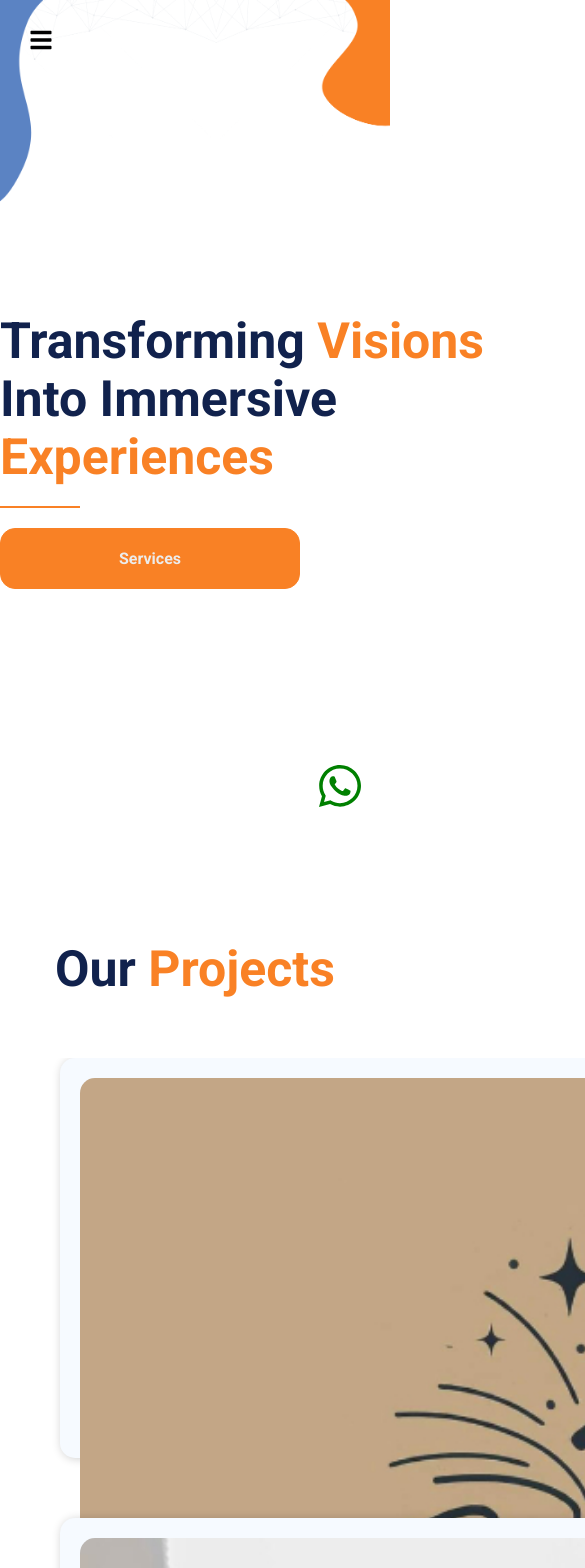
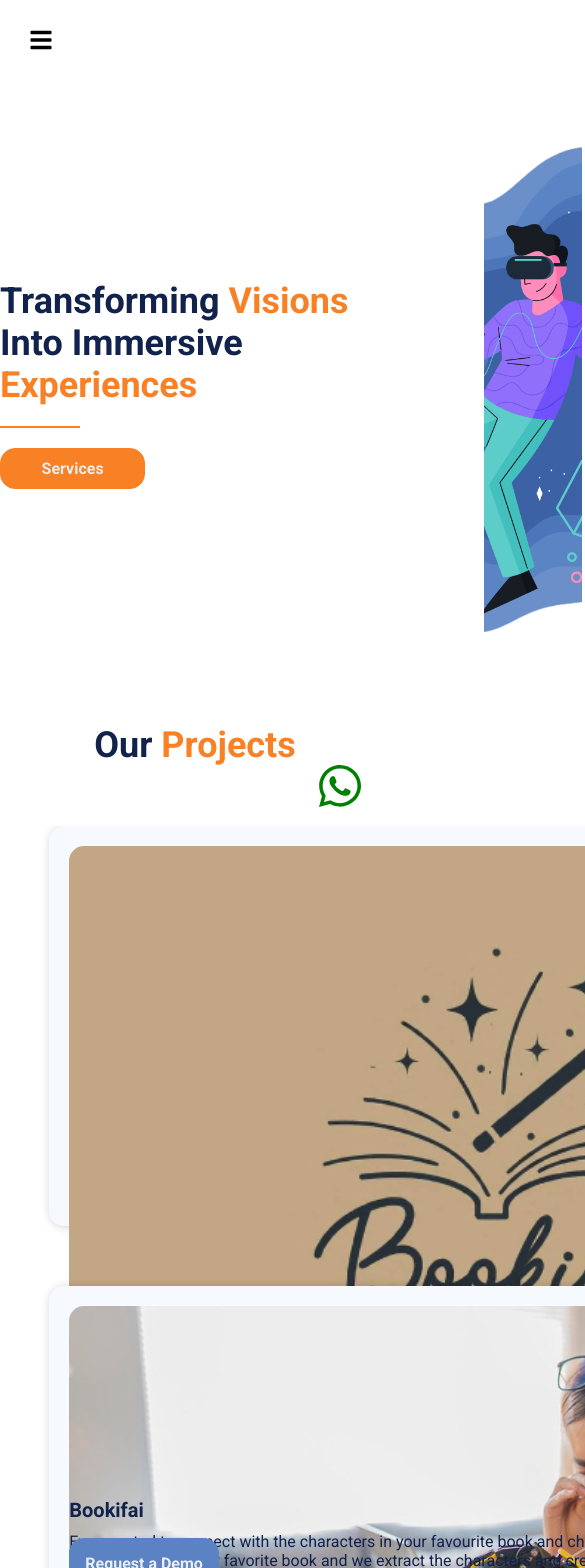
Before and after one commit to rabeeqiblawi/portfolio-nextjs, a Next.js app: page / in a window 390 px wide. Shown: the top 1568 px of the page, 585 px wide, since content can reach past the window. Built offline with nearby package versions, Linux system fonts and the light colour scheme.

Commit message:
Responsivness updates

```diff
--- a/src/app/Home.module.css
+++ b/src/app/Home.module.css
@@ -50,7 +50,7 @@
     padding-left: 20px;
     border-radius: 15px;
     margin: 30px auto;
-    border:1px solid transparent;
+    border: 1px solid transparent;
     font-size: 16px;
     background: none;
     color: var(--text-dark);
@@ -69,5 +69,23 @@
 .showMoreContainer button:hover {
     background: transparent;
     color: var(--btn-orange);
-    border:1px solid var(--btn-orange);
+    border: 1px solid var(--btn-orange);
 }
+
+@media screen and (max-width: 1280px) {
+    .responsiveContainer {
+        width: 986px;
+    }
+
+    .cardContainer {
+        width: 986px;
+        display: flex;
+        justify-content: flex-start;
+        flex-wrap: wrap;
+        gap: 30px;
+    }
+
+    .title .headers {
+        font-size: 36px;
+    }
+}
--- a/src/components/cards/ProjectCard.module.scss
+++ b/src/components/cards/ProjectCard.module.scss
@@ -63,6 +63,14 @@
     }
 }
 
+@media screen and (max-width: 1280px) {
+    .container {
+        .media {
+            width: 350px;
+        }
+    }
+}
+
 @media screen and (max-width: 768px) {
     .container {
         flex-direction: column;
--- a/src/components/contact/Contact.module.scss
+++ b/src/components/contact/Contact.module.scss
@@ -77,5 +77,10 @@
     &-content .contactButton:hover {
         background-color: var(--btn-orange);
     }
+}
 
+@media screen and (max-width: 1280px) {
+    .container {
+        width: 986px;
+    }
 }
--- a/src/components/footer/Footer.module.scss
+++ b/src/components/footer/Footer.module.scss
@@ -1,8 +1,6 @@
 .container {
     width: 100%;
     margin-top: 80px;
-    // padding: 60px 0px;
-    // padding-bottom: 30px;
     text-align: center;
     background: var(--text-dark);
     color: var(--text-light);
@@ -74,3 +72,11 @@
         }
     }
 }
+
+@media screen and (max-width: 1280px) {
+    .container {
+        .content {
+            width: 968px;
+        }
+    }
+}
--- a/src/components/navigation/navbar/navbar.module.scss
+++ b/src/components/navigation/navbar/navbar.module.scss
@@ -1,17 +1,16 @@
 .container {
     display: flex;
     align-items: center;
-    // justify-content: space-between;
-    justify-content: space-around;
+    justify-content: space-between;
     padding: 20px 0px;
-    // width: 1200px;
-    width: 100%;
+    width: 1200px;
+    // width: 100%;
     margin: 0px auto;
     height: var(--navigationBarHight);
     z-index: 10;
 
     background-color: transparent;
-    position: fixed;
+    // position: fixed;
     transition: transform 0.4s ease-in-out, background-color 0.4s ease-in-out;
 }
 
@@ -20,13 +19,15 @@
     background: linear-gradient(180deg, var(--text-light), rgb(255 255 255 / 81%));
     box-shadow: 0px 0px 5px rgba(0, 0, 0, 0.5);
 }
-    .show .links a:hover {
-        background: var(--btn-orange);
-        color: var(--text-light);
-    }
+
+.show .links a:hover {
+    background: var(--btn-orange);
+    color: var(--text-light);
+}
 
 .hidden {
-    transform: translateY(-100%); /* Move the navbar off-screen when hidden */
+    transform: translateY(-100%);
+    /* Move the navbar off-screen when hidden */
 }
 
 .topPageVectors {
@@ -101,10 +102,6 @@
     font-size: 15px;
 }
 
-/* .bigButtons button:hover {
-
-} */
-
 .bigButtons button:last-child {
     background: #4945ff;
     color: var(--text-light);
@@ -117,18 +114,27 @@
     left: 0;
 }
 
-@media screen and (max-width: 768px) {
+@media screen and (max-width: 1280px) {
+    .container {
+        width: 100%;
+    }
+
+    .topPageVectors {
+        display: None;
+    }
+
     .logoLink {
         display: none;
     }
+
     .burgerMenu {
         display: block;
         cursor: pointer;
         transform: scale(1.5);
         margin: 33px;
     }
+
     .links {
         display: none;
     }
-
 }
--- a/src/components/showcasing/MainSection.module.scss
+++ b/src/components/showcasing/MainSection.module.scss
@@ -59,18 +59,23 @@
     }
 }
 
-@media screen and (max-width: 1440px) {
-    .mainSectionCol h1 {
-        font-size: 62px;
+@media screen and (max-width: 1280px) {
+    .container {
+        width: 968px;
+
+        .content {
+            height: 600px;
+
+            .textContainer {
+                h1 {
+                    font-size: 36px;
+                }
+
+                a {
+                    padding: 10px;
+                    width: 30%;
+                }
+            }
+        }
     }
 }
-
-@media screen and (max-width: 768px) {
-    .mainSectionEmptyCol {
-        display: none;
-    }
-
-    .mainSectionCol h1 {
-        font-size: 56px;
-    }
-}
```
